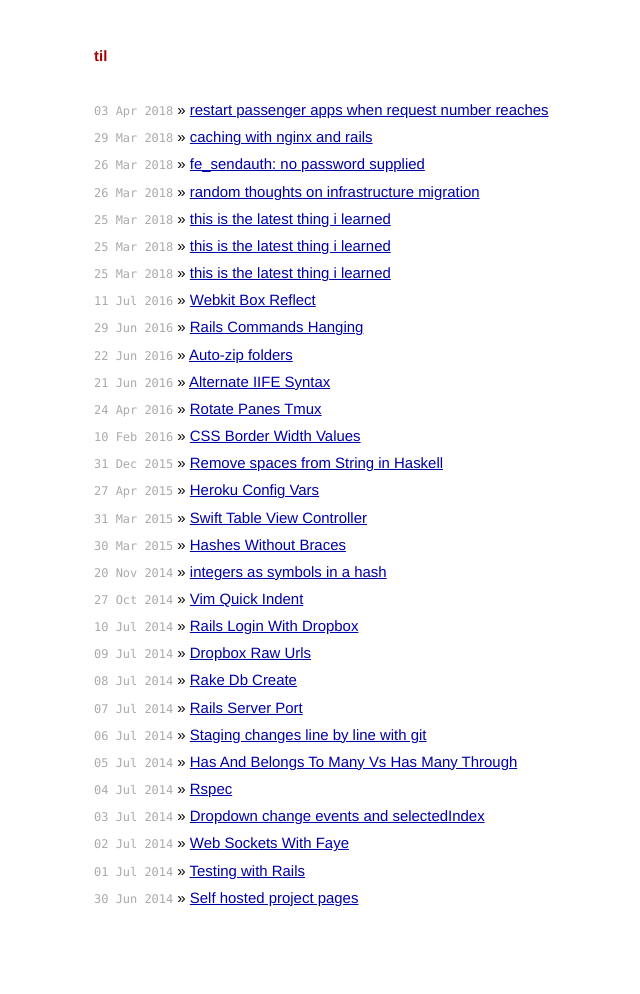
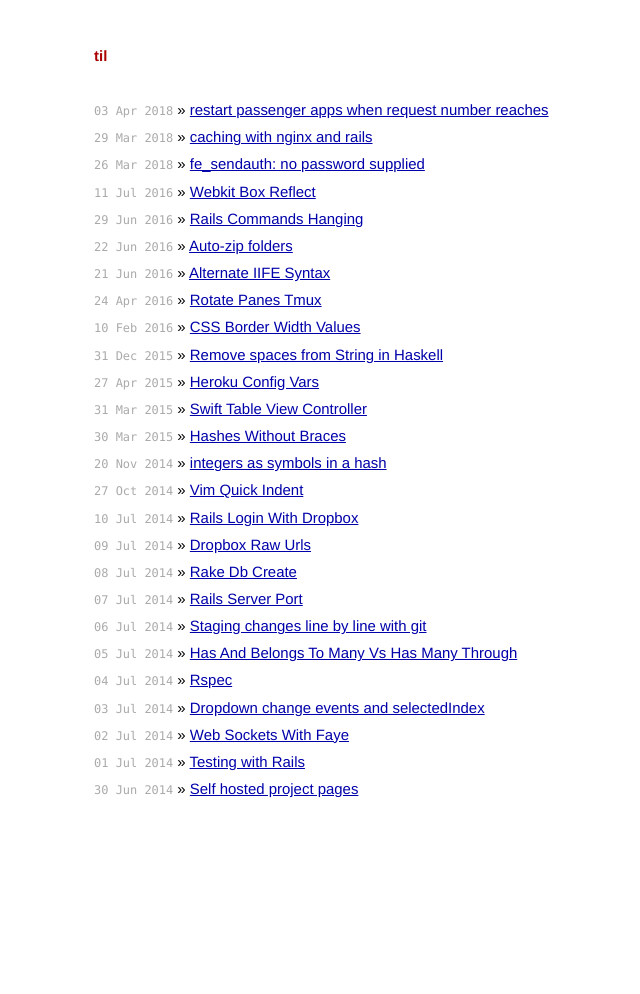
Before and after one commit to jshawl/til, a Jekyll site: the page built from index.html, in a window 1280 px wide. Shown: the whole page, without its empty margins (232-872 px from the left). Built offline with Jekyll 4.4.1, drawn with Linux system fonts in a browser that asks for light colours; after the commit the page ends 900 px from its top, so only the background shows below that.

Commit message:
clean up

```diff
--- a/_posts/2018-03-25-10-11-41-this-is-the-latest-thing-i-learned.md
+++ /dev/null
@@ -1,7 +0,0 @@
----
-layout: post
-title:  "this is the latest thing i learned"
-date:   2018-03-25 10:11:41
----
-
-this is the latest thing i learned
--- a/_posts/2018-03-25-10-11-46-this-is-the-latest-thing-i-learned.md
+++ /dev/null
@@ -1,7 +0,0 @@
----
-layout: post
-title:  "this is the latest thing i learned"
-date:   2018-03-25 10:11:46
----
-
-this is the latest thing i learned
--- a/_posts/2018-03-25-11-04-44-this-is-the-latest-thing-i-learned.md
+++ /dev/null
@@ -1,7 +0,0 @@
----
-layout: post
-title:  "this is the latest thing i learned"
-date:   2018-03-25 11:04:44
----
-
-![](/til/images/2018-03-25-11-04-44-yCDVgfqJ_400x400-1.jpg)
```
Also changed, not shown: _posts/2018-03-26-10-20-28-random-thoughts-on-infrastructure-migration.md (+3 -3 lines), _posts/2018-03-26-12-58-52-fe-sendauth--no-password-supplied.md (+2 -2 lines), _posts/2018-03-29-13-20-46-caching-with-nginx-and-rails.md (+3 -4 lines), _posts/2018-04-03-15-19-06-restart-passenger-apps-when-request-number-reaches.md (+2 -2 lines).
